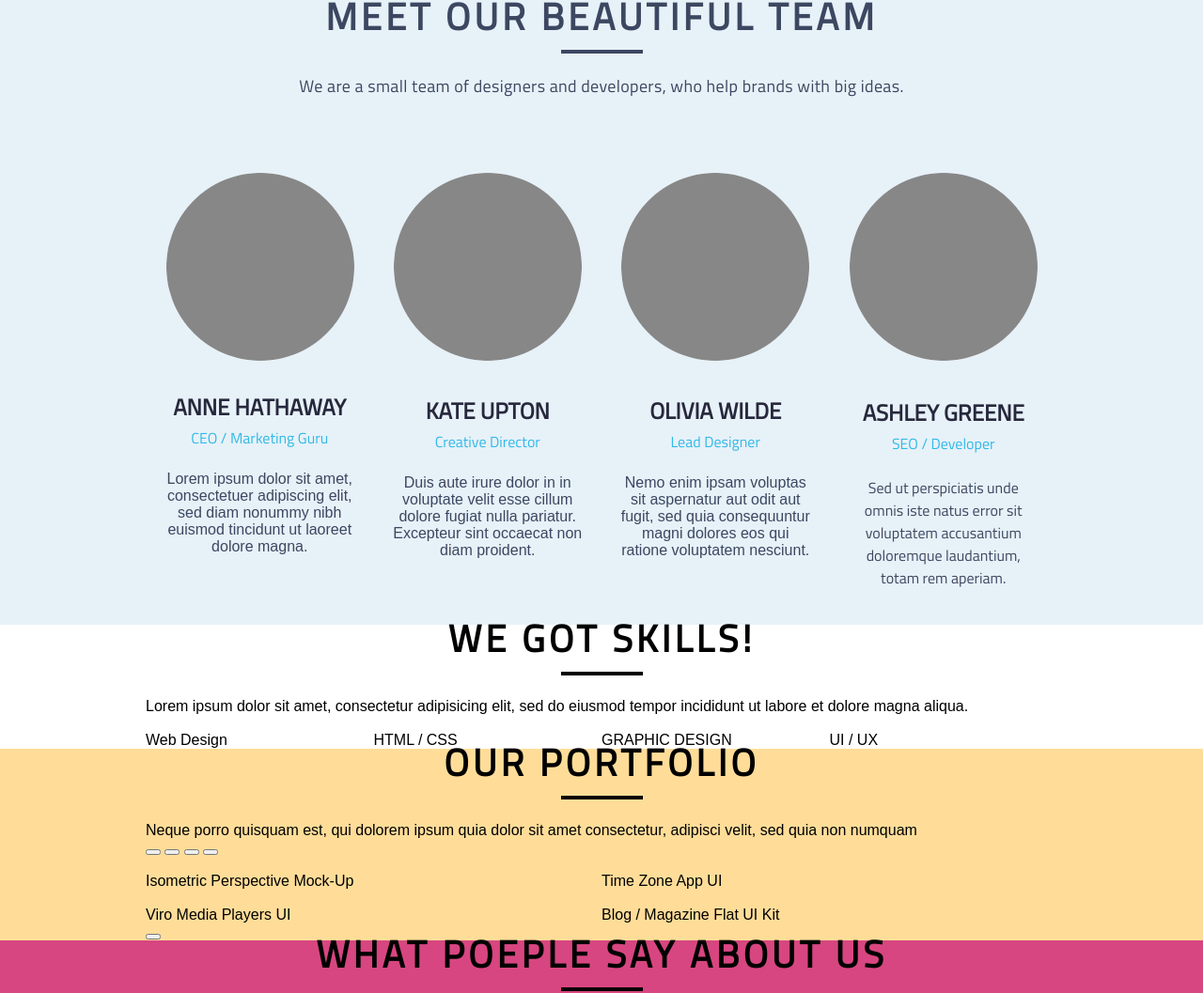
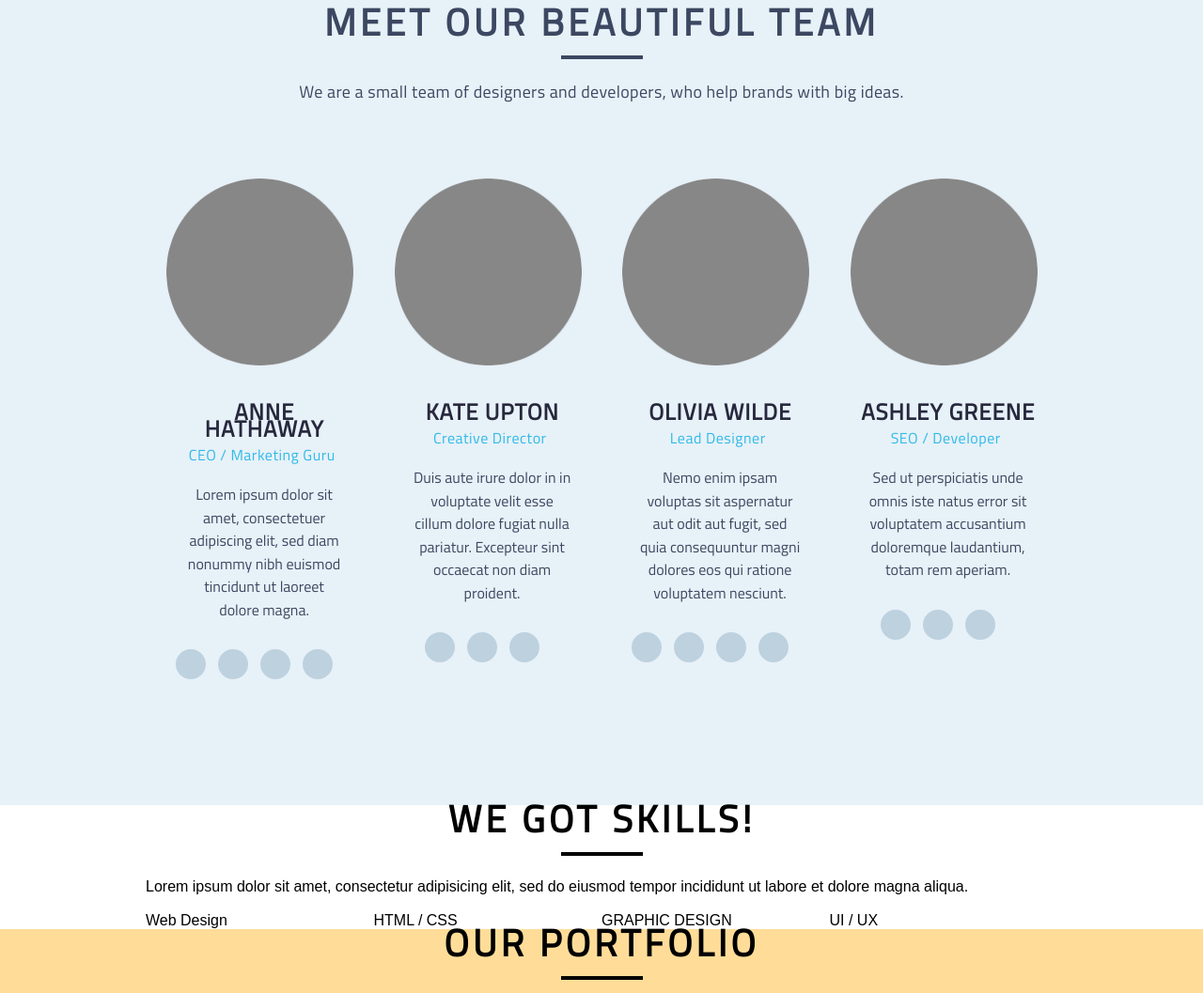
Before and after one commit to terstuyahmaksim/lesson02, a website: page index.html in a window 1280 px wide. Shown: the part 1218-2275 px from the top of the page at 94% size. Drawn offline with Linux system fonts and the light colour scheme.

Commit message:
feat: finish descktop layout. Prepare to merge

```diff
--- a/index.html
+++ b/index.html
@@ -81,53 +81,67 @@
           ideas.</p>
         <div class="row">
           <div class="team__content-holder col-lg-1 col-md-2 col-sm-4">
-            <img class="team__img center" src="./dist/img/Base.png" alt="photo team member">
+            <div class="team__img ">
+              <img src="./dist/img/Base.png" alt="photo team member">
+            </div>
+
+
             <p class="team__member-name center">ANNE HATHAWAY</p>
             <p class="team__profesion center">CEO / Marketing Guru</p>
-            <p class="center">Lorem ipsum dolor sit amet, consectetuer adipiscing elit, sed diam nonummy nibh euismod
+            <p class="team__text center">Lorem ipsum dolor sit amet, consectetuer adipiscing elit, sed diam nonummy nibh
+              euismod
               tincidunt ut laoreet dolore magna.</p>
-            <ul>
-              <li><a href="#"></a></li>
-              <li><a href="#"></a></li>
-              <li><a href="#"></a></li>
-              <li><a href="#"></a></li>
+            <ul class="team__list-holder">
+              <li class="team__list-item"><a href="#"><img src="./dist/img/base.svg" alt="base"></a></li>
+              <li class="team__list-item"><a href="#"><img src="./dist/img/base.svg" alt="base"></a></li>
+              <li class="team__list-item"><a href="#"><img src="./dist/img/base.svg" alt="base"></a></li>
+              <li class="team__list-item"><a href="#"><img src="./dist/img/base.svg" alt="base"></a></li>
             </ul>
           </div>
           <div class="team__content-holder col-lg-1 col-md-2 col-sm-4">
-            <img class="team__img " src="./dist/img/Base.png" alt="photo team member">
+            <div class="team__img ">
+              <img src="./dist/img/Base.png" alt="photo team member">
+            </div>
             <p class="team__member-name center">Kate Upton</p>
             <p class="team__profesion center">Creative Director</p>
-            <p class="center">Duis aute irure dolor in in voluptate velit esse cillum dolore fugiat nulla pariatur.
+            <p class="team__text center">Duis aute irure dolor in in voluptate velit esse cillum dolore fugiat nulla
+              pariatur.
               Excepteur sint occaecat non diam proident.</p>
-            <ul>
-              <li><a href="#"></a></li>
-              <li><a href="#"></a></li>
-              <li><a href="#"></a></li>
+            <ul class="team__list-holder">
+              <li class="team__list-item"><a href="#"><img src="./dist/img/base.svg" alt="base"></a></li>
+              <li class="team__list-item"><a href="#"><img src="./dist/img/base.svg" alt="base"></a></li>
+              <li class="team__list-item"><a href="#"><img src="./dist/img/base.svg" alt="base"></a></li>
             </ul>
           </div>
           <div class="team__content-holder col-lg-1 col-md-2 col-sm-4">
-            <img class="team__img " src="./dist/img/Base.png" alt="photo team member">
+            <div class="team__img ">
+              <img src="./dist/img/Base.png" alt="photo team member">
+            </div>
             <p class="team__member-name center">Olivia Wilde</p>
             <p class="team__profesion center">Lead Designer</p>
-            <p class="center">Nemo enim ipsam voluptas sit aspernatur aut odit aut fugit, sed quia consequuntur magni
+            <p class="team__text center">Nemo enim ipsam voluptas sit aspernatur aut odit aut fugit, sed quia
+              consequuntur magni
               dolores eos qui ratione voluptatem nesciunt.</p>
             <ul class="team__list-holder">
-              <li class="team__list-item"><a class="team__link" href="#"></a></li>
-              <li><a href="#"></a></li>
-              <li><a href="#"></a></li>
-              <li><a href="#"></a></li>
+              <li class="team__list-item"><a href="#"><img src="./dist/img/base.svg" alt="base"></a></li>
+              <li class="team__list-item"><a href="#"><img src="./dist/img/base.svg" alt="base"></a></li>
+              <li class="team__list-item"><a href="#"><img src="./dist/img/base.svg" alt="base"></a></li>
+              <li class="team__list-item"><a href="#"><img src="./dist/img/base.svg" alt="base"></a></li>
             </ul>
           </div>
           <div class="team__content-holder col-lg-1 col-md-2 col-sm-4">
-            <img class="team__img " src="./dist/img/Base.png" alt="photo team member">
+            <div class="team__img ">
+              <img src="./dist/img/Base.png" alt="photo team member">
+            </div>
             <p class="team__member-name center">Ashley Greene</p>
             <p class="team__profesion center">SEO / Developer</p>
-            <p class="center">Sed ut perspiciatis unde omnis iste natus error sit voluptatem accusantium doloremque
+            <p class="team__text center">Sed ut perspiciatis unde omnis iste natus error sit voluptatem accusantium
+              doloremque
               laudantium, totam rem aperiam.</p>
-            <ul>
-              <li><a href="#"></a></li>
-              <li><a href="#"></a></li>
-              <li><a href="#"></a></li>
+            <ul class="team__list-holder">
+              <li class="team__list-item"><a href="#"><img src="./dist/img/base.svg" alt="base"></a></li>
+              <li class="team__list-item"><a href="#"><img src="./dist/img/base.svg" alt="base"></a></li>
+              <li class="team__list-item"><a href="#"><img src="./dist/img/base.svg" alt="base"></a></li>
             </ul>
           </div>
         </div>
--- a/src/sass/layout/_main.scss
+++ b/src/sass/layout/_main.scss
@@ -11,6 +11,7 @@
     padding-bottom: 40px;
     max-width: 610px;
     text-align: center;
+    font-size: 18px;
     margin: 0 auto;
   }
 
@@ -71,7 +72,7 @@
   }
 
   @media (min-width: $lg) {
-    padding-top: 119px;
+    padding-top: 120px;
 
     .services-provide__img {
       margin-bottom: 65px;
@@ -86,11 +87,11 @@
       padding: 0;
 
       &>h4 {
-        padding-bottom: 10px;
+        padding-bottom: 13px;
       }
 
       &:last-child {
-        padding-bottom: 128px;
+        padding-bottom: 125px;
       }
     }
   }
@@ -117,65 +118,60 @@
     text-align: center;
   }
 
-  .team__content-holder {
-    padding: 0 20px;
-    margin-bottom: 38px;
+  // .team__content-holder {
+  //   padding: 0 20px;
+  //   margin-bottom: 38px;
+  //   .team__img {
+  //     height: 200px;
+  //     margin-bottom: 40px;
+  //     margin-left: auto;
+  //     margin-right: auto;
+  //   }
+  //   .team__member-name {
+  //     text-transform: uppercase;
+  //     font-size: 24px;
+  //     line-height: 18px;
+  //     color: #27283d;
+  //     font-family: "Titillium Web";
+  //     font-weight: 700;
+  //     margin-bottom: 15px;
+  //   }
+  //   .team__profesion {
+  //     margin-bottom: 26px;
+  //     font-size: 16px;
+  //     line-height: 18px;
+  //     color: #30bae7;
+  //     font-family: "Titillium Web";
+  //     font-weight: 400;
+  //   }
+  //   .team__text {
+  //     font-size: 16px;
+  //     line-height: 24px;
+  //     color: #3c4761;
+  //     font-family: "Titillium Web";
+  //     font-weight: 300;
+  //   }
+  //   .team__list-holder {}
+  //   .team__list-item {}
+  //   .team__link {}
+  // }
 
-    .team__img {
-      margin-bottom: 40px;
-      margin-left: auto;
-      margin-right: auto;
-    }
 
-    .team__member-name {
-      text-transform: uppercase;
-      font-size: 24px;
-      line-height: 18px;
-      color: #27283d;
-      font-family: "Titillium Web";
-      font-weight: 700;
-      margin-bottom: 15px;
-    }
-
-    .team__profesion {
-      margin-bottom: 26px;
-
-      font-size: 16px;
-      line-height: 18px;
-      color: #30bae7;
-      font-family: "Titillium Web";
-      font-weight: 400;
-    }
-
-    &:last-child {
-      font-size: 16px;
-      line-height: 24px;
-      color: #3c4761;
-      font-family: "Titillium Web";
-      font-weight: 300;
-    }
-  }
-
-  .team__list-holder {}
-
-  .team__list-item {}
-
-  .team__link {}
 
   @media (min-width: $md) {}
 
   @media (min-width: $lg) {
-    padding-top: 120px;
+    padding-top: 119px;
 
     .team_title {
       padding-bottom: 45px;
+      letter-spacing: 4.1px;
     }
 
     .team__subtitle {
       padding-bottom: 78px;
       text-align: center;
       margin: 0 auto;
-
       font-size: 18px;
       letter-spacing: 0.35px;
       font-family: "Titillium Web";
@@ -185,46 +181,67 @@
 
     .team__content-holder {
       padding: 0 20px;
-      margin-bottom: 38px;
+      margin-bottom: 130px;
 
       .team__img {
+        display: flex;
+        justify-content: center;
         margin-bottom: 40px;
+
+        img {
+          height: 200px;
+          width: 200px;
+        }
       }
 
       .team__member-name {
+        margin-left: 10px;
         text-transform: uppercase;
         font-size: 24px;
+        letter-spacing: 1px;
         line-height: 18px;
         color: #27283d;
         font-family: "Titillium Web";
         font-weight: 700;
-        margin-bottom: 15px;
+        margin-bottom: 10px;
       }
 
       .team__profesion {
-        margin-bottom: 26px;
-
+        margin-left: 5px;
+        margin-bottom: 21px;
         font-size: 16px;
+        letter-spacing: 0.5px;
         line-height: 18px;
         color: #30bae7;
         font-family: "Titillium Web";
         font-weight: 400;
       }
 
-      &:last-child {
+      .team__text {
+        margin-left: 20px;
+        width: 85%;
         font-size: 16px;
-        line-height: 24px;
+        letter-spacing: 0px;
+        line-height: 24.5px;
         color: #3c4761;
         font-family: "Titillium Web";
         font-weight: 300;
+        text-align: center;
+        margin-bottom: 29px;
       }
+
+      .team__list-holder {
+        display: flex;
+        justify-content: center;
+
+        .team__list-item {
+          display: inline;
+          margin-right: 12px;
+        }
+      }
+
+
     }
-
-    .team__list-holder {}
-
-    .team__list-item {}
-
-    .team__link {}
   }
 }
 
```
Also changed, not shown: dist/css/style.css, dist/img/base.svg (added), dist/style.min.css.
